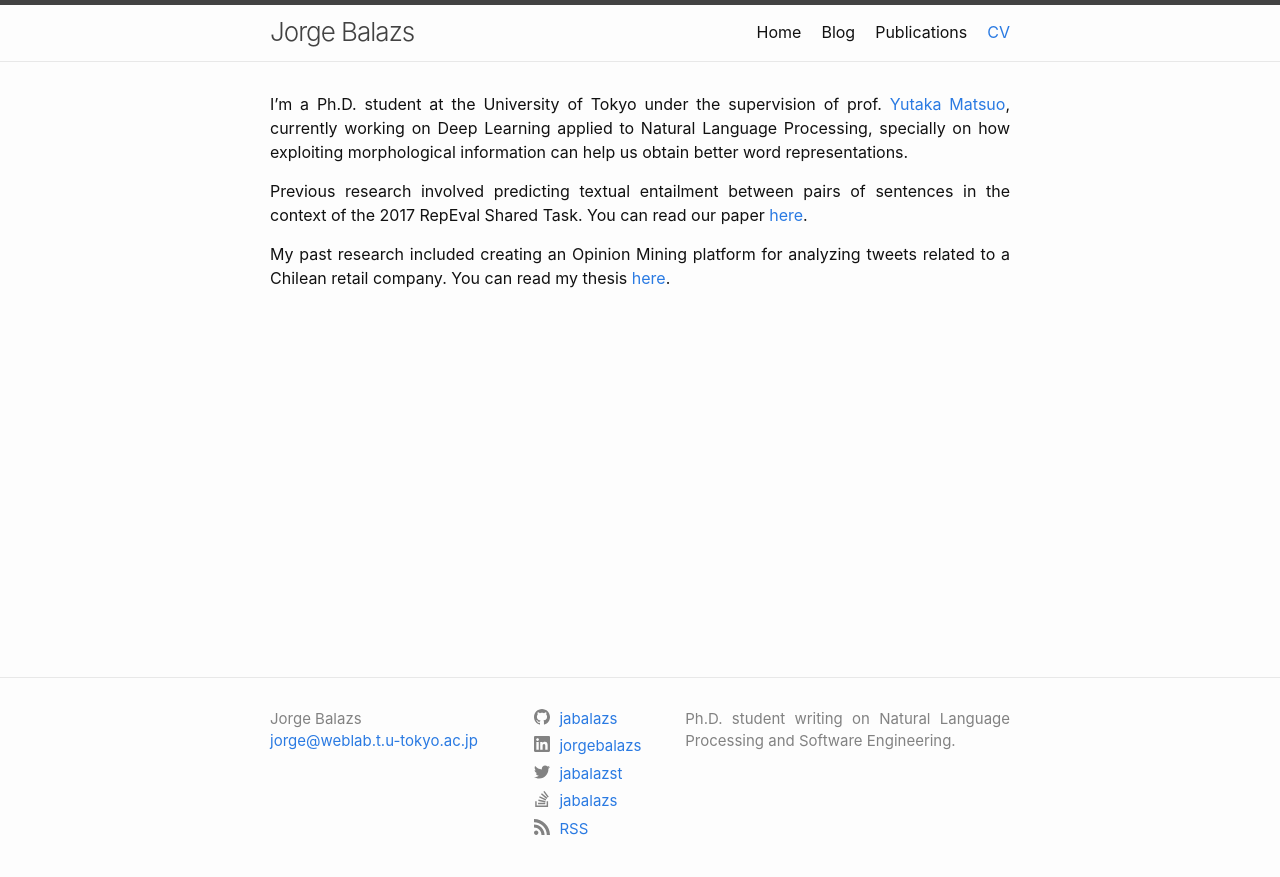
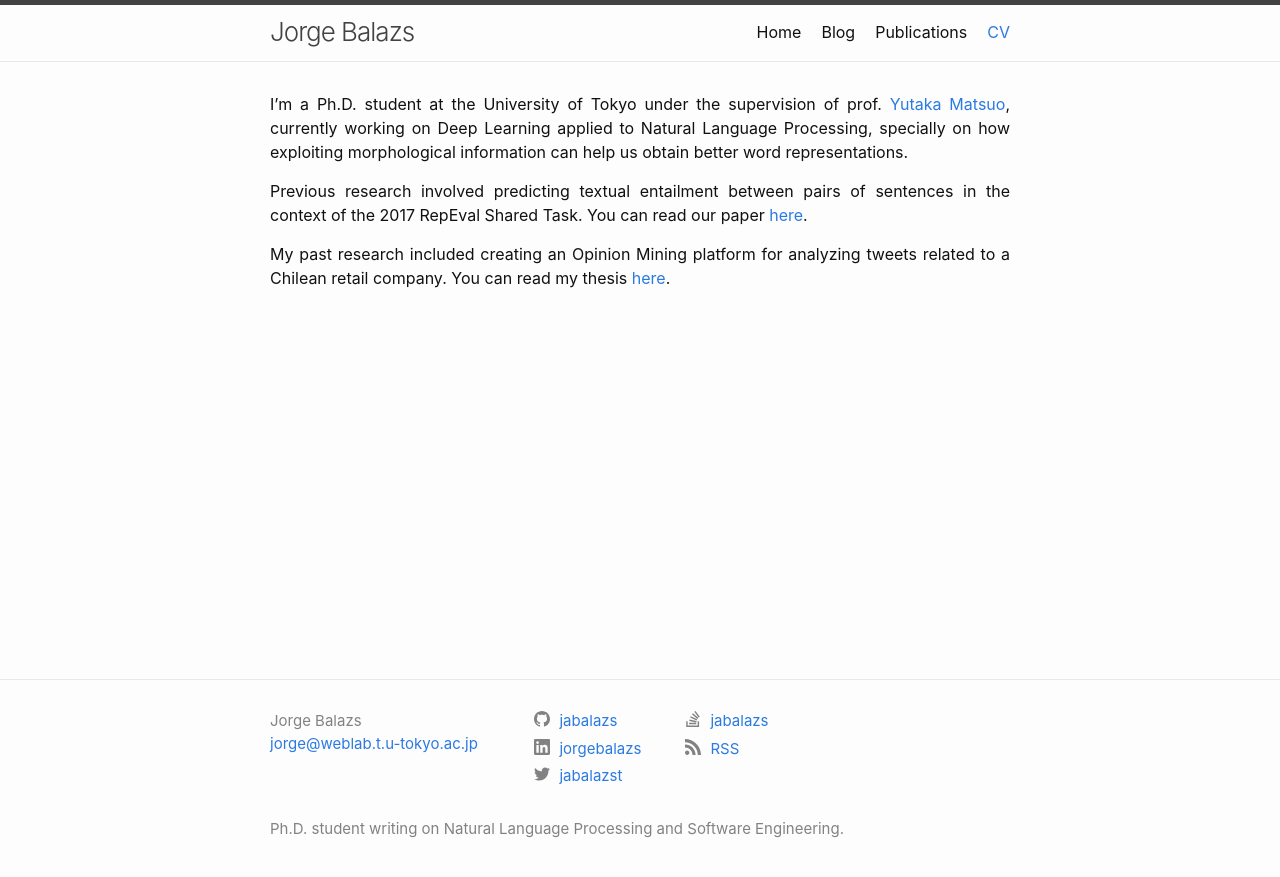
Before and after one commit to jabalazs/jabalazs.github.io, a Jekyll site: the page built from index.md, in a window 1280 px wide. Shown: the top 877 px of the page. Built offline with Jekyll 4.4.1, drawn with Linux system fonts in a browser that asks for light colours.

Commit message:
Manually layout social links in 2 columns in footer

```diff
--- a/_includes/footer.html
+++ b/_includes/footer.html
@@ -21,11 +21,23 @@
         </ul>
       </div>
 
-      <div class="footer-col footer-col-2">
-        {%- include social.html -%}
-      </div>
+<div class="footer-col footer-col-2">
+<ul class="social-media-list">
+  {%- if site.github_username -%}<li><a href="https://github.com/{{ site.github_username| cgi_escape | escape }}"><svg class="svg-icon"><use xlink:href="{{ '/assets/minima-social-icons.svg#github' | relative_url }}"></use></svg> <span class="username">{{ site.github_username| escape }}</span></a></li>{%- endif -%}
+  {%- if site.linkedin_username -%}<li><a href="https://www.linkedin.com/in/{{ site.linkedin_username| cgi_escape | escape }}"><svg class="svg-icon"><use xlink:href="{{ '/assets/minima-social-icons.svg#linkedin' | relative_url }}"></use></svg> <span class="username">{{ site.linkedin_username| escape }}</span></a></li>{%- endif -%}
+  {%- if site.twitter_username -%}<li><a href="https://www.twitter.com/{{ site.twitter_username| cgi_escape | escape }}"><svg class="svg-icon"><use xlink:href="{{ '/assets/minima-social-icons.svg#twitter' | relative_url }}"></use></svg> <span class="username">{{ site.twitter_username| escape }}</span></a></li>{%- endif -%}
+</ul>
+</div>
 
-      <div class="footer-col footer-col-3">
+<div class="footer-col footer-col-3">
+<ul class="social-media-list">
+  {%- if site.stackoverflow_id -%}<li><a href="https://stackoverflow.com/users/{{ site.stackoverflow_id| escape }}"><svg class="svg-icon"><use xlink:href="{{ '/assets/minima-social-icons.svg#stackoverflow' | relative_url }}"></use></svg> <span class="username"> jabalazs </span></a></li>{%- endif -%}
+  {%- if site.google_scholar_id -%}<li><a href="https://scholar.google.com/citations?user={{ site.google_scholar_id| escape }}"><svg class="svg-icon"><use xlink:href="{{ '/assets/minima-social-icons.svg#google_scholar' | relative_url }}"></use></svg> <span class="username"> Scholar Profile </span></a></li>{%- endif -%}
+  {%- if site.rss -%}<li><a href="{{ 'feed.xml' | relative_url }}"><svg class="svg-icon"><use xlink:href="{{ '/assets/minima-social-icons.svg#rss' | relative_url }}"></use></svg> <span>{{ site.rss | escape }}</span></a></li>{%- endif -%}
+</ul>
+</div>
+
+      <div class="footer-col footer-col-4">
         <p>{{- site.description | escape -}}</p>
       </div>
     </div>
```
